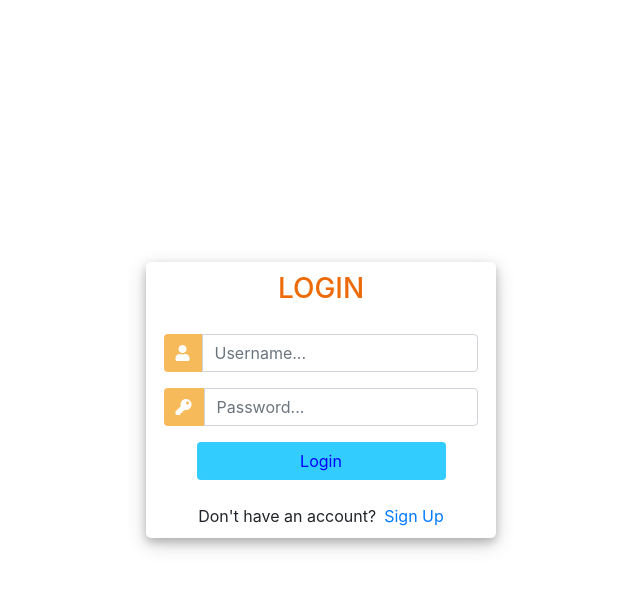
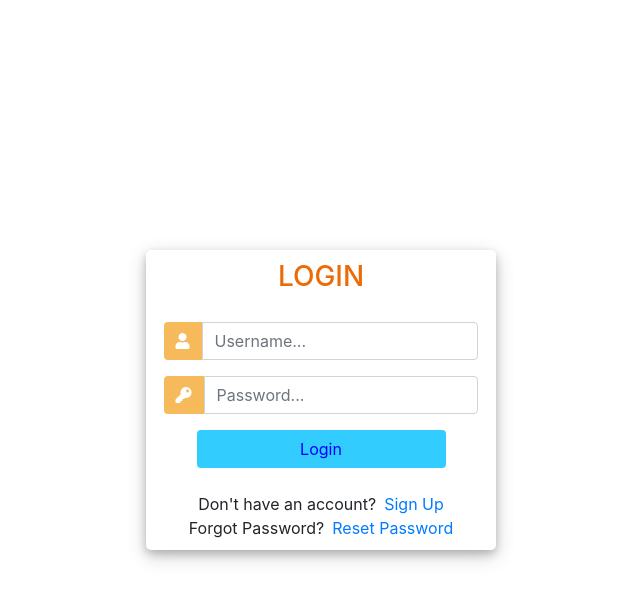
Before and after one commit to ayushvs2001/django_blog, a Django app: page /login_page/ in a window 1280 px wide. Shown: the top 601 px of the page, without its empty margins (319-959 px from the left). Run offline with Django 3.2, Linux system fonts and the light colour scheme; some libraries are stand-ins or nearby versions.

Commit message:
second commit

```diff
--- a/blog/templates/blog/login_form.html
+++ b/blog/templates/blog/login_form.html
@@ -41,6 +41,9 @@
 	<div class="d-flex justify-content-center links">
 		Don't have an account? <a href="{% url 'user_register' %}" class="ml-2">Sign Up</a>
 	</div>
+	<div class="d-flex justify-content-center links">
+		Forgot Password? <a href="{% url 'reset_password' %}" class="ml-2">Reset Password</a>
+	</div>
 
 </div>
 
--- a/blog/templates/blog/post/post_draft_list.html
+++ b/blog/templates/blog/post/post_draft_list.html
@@ -1,4 +1,4 @@
-i{% extends "base.html" %}
+{% extends "base.html" %}
 
 {% block content %}
 
--- a/blog/urls.py
+++ b/blog/urls.py
@@ -1,6 +1,8 @@
 from django.urls import path
 from blog import views
 
+# for reset password
+from django.contrib.auth import views as auth_views
 
 urlpatterns = [
                ########### post ###############
@@ -25,4 +27,25 @@ urlpatterns = [
                path('about/', views.about, name='about'),
                path('like/<pk>/', views.like, name='like'),
 
+                ######## password Reset ################
+               # form to submit email                                                                  # form
+               path("reset_password/",
+                    auth_views.PasswordResetView.as_view(template_name='password_reset/password_reset.html'),
+                     name='reset_password'),
+
+                #  render success msg that, reset passsword is send                                     # success
+               path("reset_password_sent/",
+                     auth_views.PasswordResetDoneView.as_view(template_name='password_reset/password_reset_sent.html'),
+                      name='password_reset_done'),
+
+                 # link that user open and change password through form                                  # form
+               path("reset/<uidb64>/<token>/",
+                     auth_views.PasswordResetConfirmView.as_view(template_name='password_reset/password_reset_form.html'),
+                      name='password_reset_confirm'),
+
+               #  render success msg for password reset complete                                                                                       # success
+               path("reset_password_complete/",
+                     auth_views.PasswordResetCompleteView.as_view(template_name='password_reset/password_reset_done.html'),
+                     name='password_reset_complete')
+
                 ]
--- a/blog/views.py
+++ b/blog/views.py
@@ -23,23 +23,24 @@ from django.utils import timezone
 
 
 ###########  POST  ##############
-class PostListView(ListView, LoginRequiredMixin):   # list all the post
+class PostListView(LoginRequiredMixin, ListView):   # list all the post
     model = Post
     context_object_name = 'posts'
     template_name = 'index.html'
-    login_url = '/login/'
+    login_url = 'login'
 
     def get_queryset(self):
             return Post.objects.filter(publish_date__lte=timezone.now()).order_by('-publish_date')
 
 
-class PostDetailView(DetailView, LoginRequiredMixin):  # post detail
+class PostDetailView(LoginRequiredMixin,DetailView):  # post detail
+    login_url = 'login'
     model = Post
     template_name = 'post/detail_post.html'
     context_object_name = 'post'
 
 class PostCreateView(OnlyAdmin, CreateView):
-    login_url = '/login/'
+    login_url = 'login'
     form_class = PostForm
     model = Post
     template_name = 'post/create_post.html'
@@ -53,7 +54,7 @@ class PostCreateView(OnlyAdmin, CreateView):
 
 
 class PostUpdateView(OnlyAdmin, UpdateView):
-    login_url = '/login/'
+    login_url = 'login'
     form_class = PostForm
     model = Post
     template_name = 'post/update_post.html'
@@ -63,7 +64,7 @@ class PostUpdateView(OnlyAdmin, UpdateView):
 
 
 class PostDeleteView(OnlyAdmin, DeleteView):
-    login_url = '/login/'
+    login_url = 'login'
     model = Post
     template_name = 'post/delete_post.html'
     success_url = reverse_lazy('home')
@@ -81,7 +82,7 @@ class PostDeleteView(OnlyAdmin, DeleteView):
 
 
 class DraftListView(OnlyAdmin, ListView):   # list all the post
-      login_url = '/login/'
+      login_url = 'login'
       model = Post
       template_name = "post/post_draft_list.html"
       context_object_name = 'posts'
@@ -102,8 +103,8 @@ def post_publish(request, test_pk):
 
 ############## comment ###########
 
-class CommentCreateView(CreateView, LoginRequiredMixin):
-    login_url = '/login/'
+class CommentCreateView(LoginRequiredMixin, CreateView):
+    login_url = 'login'
     form_class = CommentForm
     model = Comment
     template_name = 'comment/create_comment.html'
@@ -116,7 +117,7 @@ class CommentCreateView(CreateView, LoginRequiredMixin):
 
 
 class CommentDeleteView(DeleteCommentMixin, DeleteView):
-    login_url = '/login/'
+    login_url = 'login'
     model = Comment
     # template_name = 'comment/delete_comment.html'
     context_object_name = "comment"
```
Also changed, not shown: private_blog/settings.py (+16 -1 lines), db.sqlite3.
